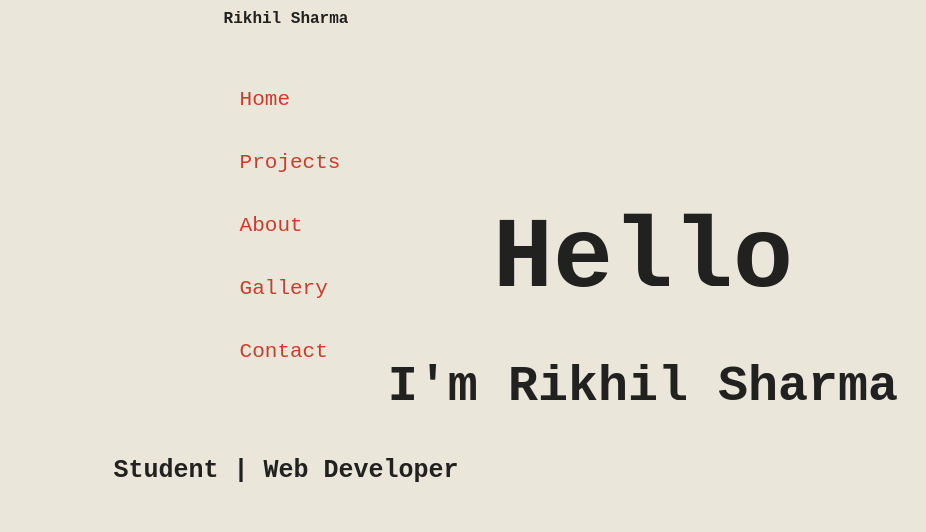
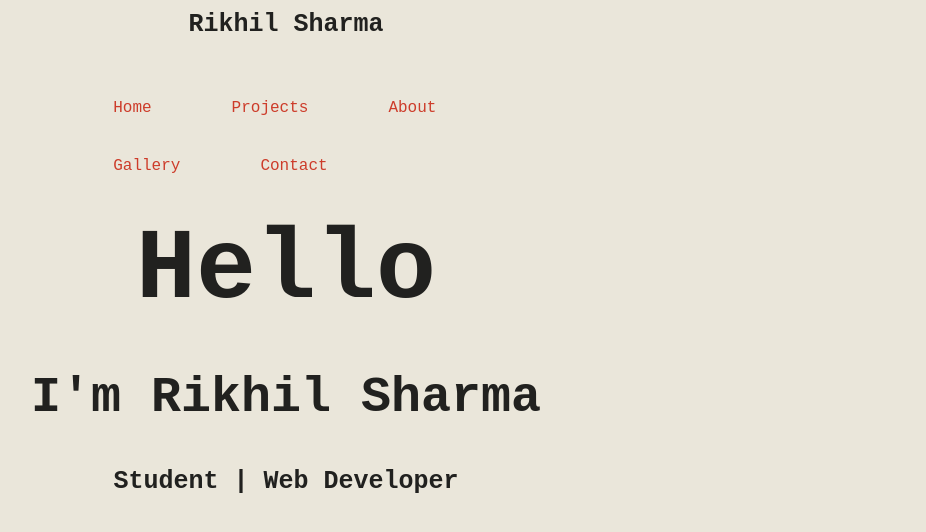
Before and after one commit to officialrkky/rikhilsharma, a plain HTML site: page index.html in a window 1280 px wide. Shown: the whole page, without its empty margins (354-1280 px from the left). Drawn offline with Linux system fonts and the light colour scheme.

Commit message:
Update style.css

```diff
--- a/style.css
+++ b/style.css
@@ -12,13 +12,13 @@ white - #EAE6DA
 }
 .websiteName{
   text-align:center;
-  font-size: 16px;
+  font-size: 25px;
   margin-top:10px;
 }
 
 .navBar{
-  margin-right:40%;
-  margin-left: 40%;
+  margin-right:30%;
+  margin-left: 30%;
 }
 
 .navBar ul{
@@ -35,7 +35,7 @@ white - #EAE6DA
 }
 
 .navBar a{
-  font-size:21px;
+  font-size:16px;
   padding: 20px;
   text-decoration: none;
   text-align: left;
```
